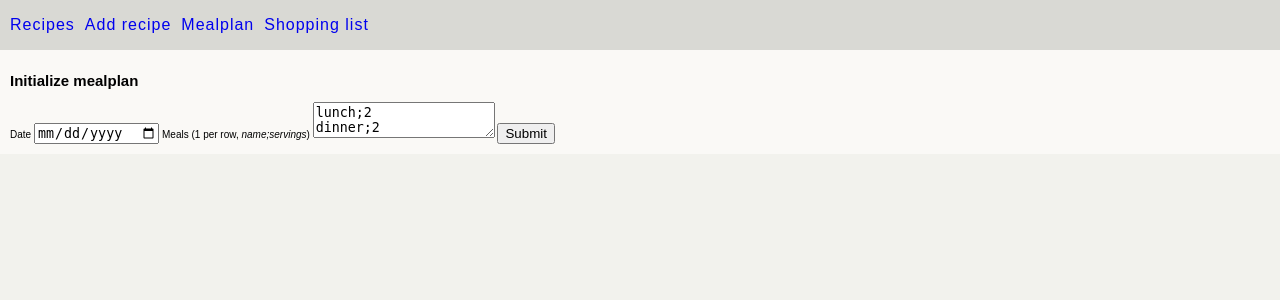
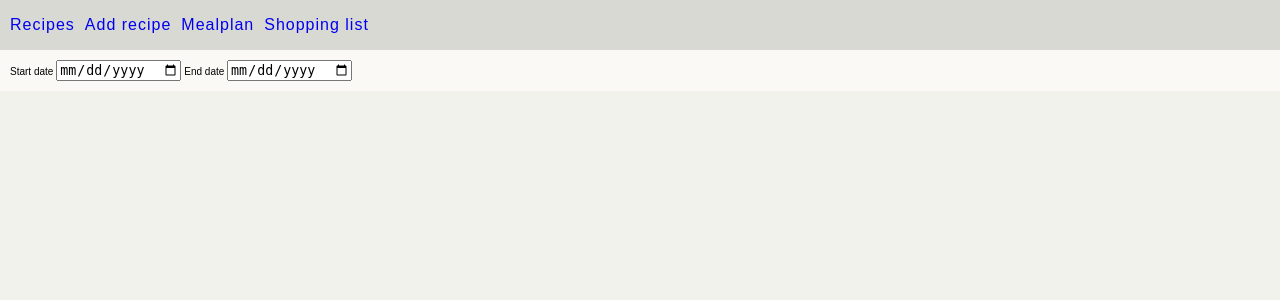
Before and after one commit to SimoHellgren/cookbook, a Flask app: page /mealplan in a window 1280 px wide. Shown: the top 300 px of the page. Run offline with Flask 2, Linux system fonts and the light colour scheme; data that the repository does not hold is empty.

Commit message:
new mealplan page design

```diff
--- a/frontend/templates/mealplan.html
+++ b/frontend/templates/mealplan.html
@@ -3,19 +3,80 @@
 {% block title %}Mealplan{% endblock %}
 
 {% block content%}
-    <h1>Initialize mealplan</h1>
-    <form method="post">
-        <label for="date">Date</label>
-        <input name="date" id="date" type="date" required/>
+    <div>
+        <label for="start_date">Start date</label>
+        <input type="date" id="start_date">
+        <label for="end_date">End date</label>
+        <input type="date" id="end_date">
+    </div>
 
-        <label for="meals">Meals (1 per row, <i>name;servings</i>)</label>
-        <textarea name="meals" id="meals" required>lunch;2
-dinner;2</textarea>
 
-        <input type="submit">
+    <div id="mealpan-container"></div>
 
-    </form>
-    {% for meal in mealplan%}
-        <p>{{ meal['date'] }} - {{meal['name']}}: {{ meal['servings'] }} servings</p>
-    {% endfor %}
+    <script>
+        const container = document.getElementById("mealpan-container")
+
+        // event listener for dates
+        const start_date = document.getElementById('start_date');
+        const end_date = document.getElementById('end_date');
+
+        plans = [];
+        recipes = [];
+
+        /**
+         * function for creating individual mealcards which allow you to choose a recipe for said meal
+        */
+        const createMealCard = (data) => {
+            let element = document.createElement('div')
+            element.setAttribute('class', 'mealcard')
+            element.setAttribute('data-date', data.date) // date stored as attr for later filtering
+
+            let header = document.createElement('div')
+            header.setAttribute('class', 'mealcard-header')
+            header.textContent = `${data.date} ${data.name}`
+
+            let selector = document.createElement('select')
+            selector.append(
+                new Option("", null, true), // empty selection as the default
+                ...recipes.map(r => new Option(r.name, r.id, false, false))
+                )
+                element.append(header, selector)
+
+                return element
+        }
+
+
+        const renderPlans = () => {
+            const start = start_date.value
+            const end = end_date.value
+
+            // hide plans if not between start and end dates
+            container.childNodes.forEach(plan => {
+                date = plan.getAttribute('data-date')
+                plan.style.display = ((start ? date >= start : true) && (end ? date <= end : true)) ? "block" : "none"
+            })
+        }
+
+        // event listeners to trigger rendering of mealplans whenver date range changes
+        start_date.addEventListener('change', renderPlans);
+        end_date.addEventListener('change', renderPlans);
+
+
+        const getPlans = async () => {
+            const response = await fetch('http://localhost:5000/api/mealplans');
+            plans = await response.json();
+
+            const elements = plans.sort(p => p.date).map(createMealCard)
+            container.append(...elements)
+        }
+
+        const getRecipes = async () => {
+            const response = await fetch('http://localhost:5000/api/recipes');
+            recipes = await response.json();
+        }
+
+        getRecipes();
+        getPlans();
+</script>
+
 {% endblock %}
--- a/static/style.css
+++ b/static/style.css
@@ -119,13 +119,13 @@ body {
 }
 
 .recipe-header {
-    margin-left: 20rem;
+    margin-left: 21rem;
     padding-left: 1rem;
     border: 2px dashed #B0B0B0;
 }
 
 .method {
-    margin-left: 20rem;
+    margin-left: 21rem;
     padding-left: 1rem;
     margin-top: 1rem;
     padding-top: 1rem;
@@ -138,6 +138,16 @@ body {
     text-align: left;
 }
 
+.mealcard {
+    border: 2px solid #B0B0B0;
+    margin-top: 1rem;
+    width: fit-content;
+}
+
+.mealcard-header {
+    font-size: 16px;
+}
+
 p, li {
     font-size: 16px;
     line-height: 2;
```
